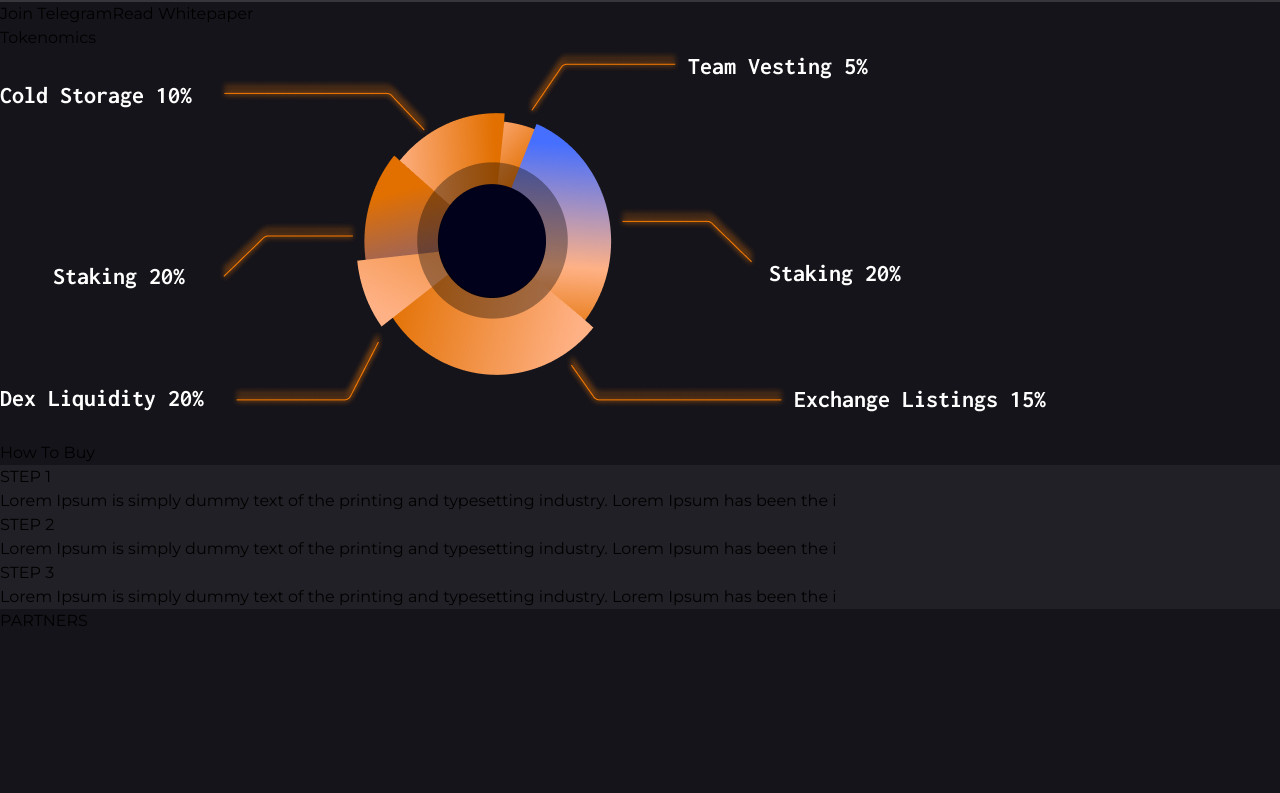
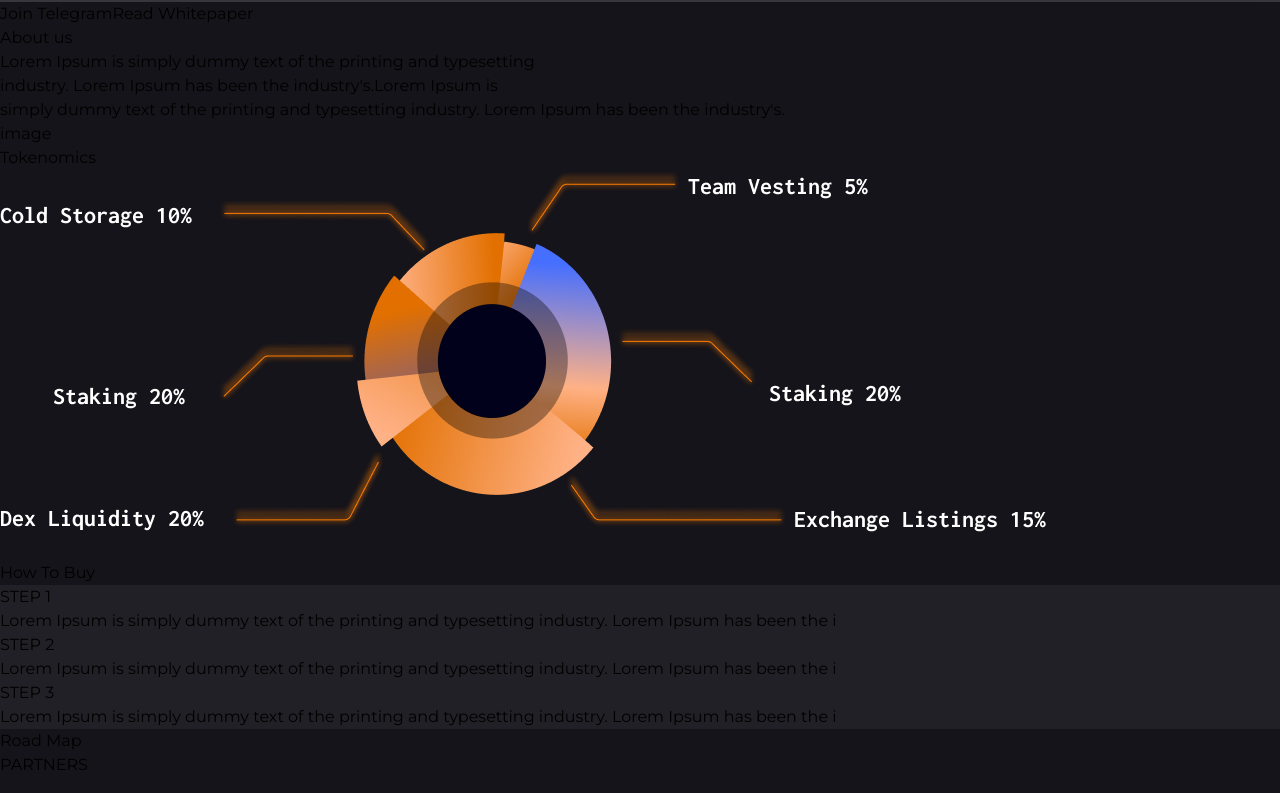
Before and after one commit to noorshanu/WINU-main, a React (Vite) app: page / in a window 1280 px wide. Shown: the part 5307-6100 px from the top of the page. Built offline with nearby package versions, Linux system fonts and the light colour scheme.

Commit message:
added some element

```diff
--- a/src/App.jsx
+++ b/src/App.jsx
@@ -1,9 +1,11 @@
 import Navbar from './components/Navbar'
+import AboutUs from './sections/AboutUs'
 import Footer from './sections/Footer'
 import Hero from './sections/Hero'
 import HowTobuy from './sections/HowTobuy'
 import Market from './sections/Market'
 import Partners from './sections/Partners'
+import Roadmap from './sections/Roadmap'
 import Token from './sections/Token'
 
 function App() {
@@ -11,8 +13,11 @@ function App() {
     <>
       <Navbar />
       <Hero/>
+      <AboutUs/>
       <Token/>
       <HowTobuy/>
+      <Roadmap/>
+      <Partners/>
       <Partners/>
       <Market/>
       <Footer/>
--- /dev/null
+++ b/src/sections/AboutUs.jsx
@@ -0,0 +1,26 @@
+import React from "react";
+
+function AboutUs() {
+  return (
+    <section className="mt-4 mb-3">
+      <div className=" mx-auto max-w-7xl mt-32">
+        <div className="flex justify-between items-center mx-auto">
+          <div>
+            <h1 className="text-[#fff] font-bold mb-4">About us</h1>
+            <p className="text-white">
+              Lorem Ipsum is simply dummy text of the printing and typesetting<br/>
+              industry. Lorem Ipsum has been the industry's.Lorem Ipsum is<br/>
+              simply dummy text of the printing and typesetting industry. Lorem
+              Ipsum has been the industry's.
+            </p>
+          </div>
+          <div className="text-center">
+            <h1>image</h1>
+          </div>
+        </div>
+      </div>
+    </section>
+  );
+}
+
+export default AboutUs;
--- /dev/null
+++ b/src/sections/Roadmap.jsx
@@ -0,0 +1,19 @@
+import React from 'react'
+
+function Roadmap() {
+  return (
+    <section className='mt-4 mb-3'>
+           <div className=" mx-auto max-w-7xl mt-32">
+        <div className="text-center text-3xl sm:text-5xl">
+          <h1 className="text-[#fff] font-bold mb-4">Road Map</h1>
+          <div className="bg-[#fff] w-[96px] h-[2px] mx-auto"></div>
+        </div>
+
+
+      </div>
+
+    </section>
+  )
+}
+
+export default Roadmap
```
Also changed, not shown: public/images/about.png (added).
